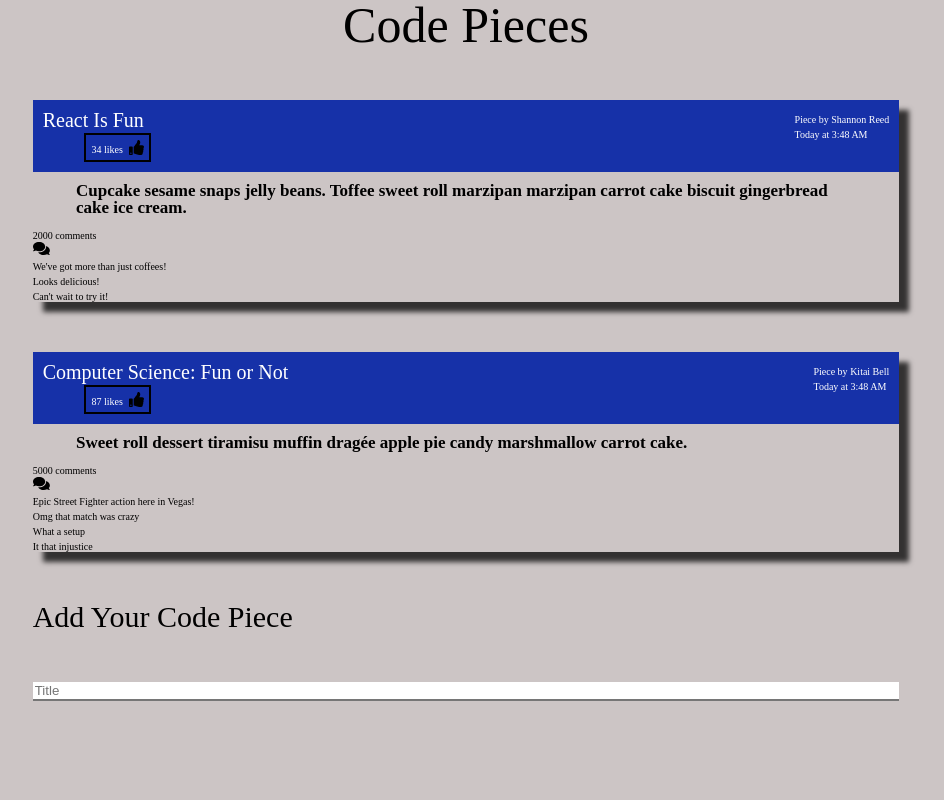
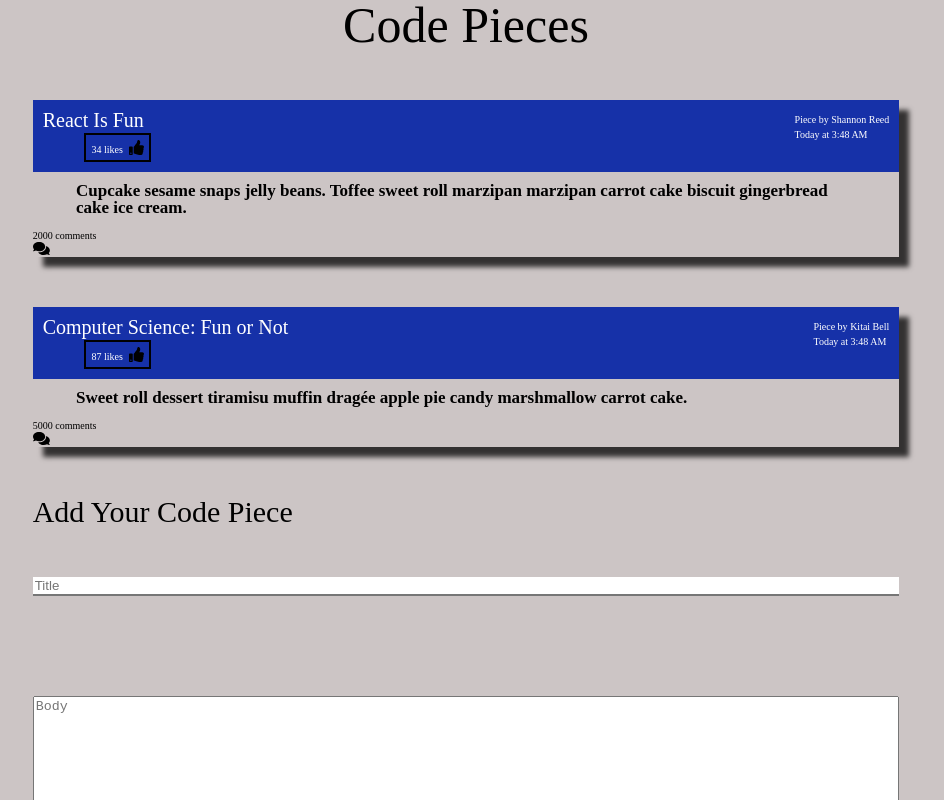
Before and after one commit to SR-Portfolio-Projects/Code-Pieces-Part-I, a React (Create React App) app in the folder code-pieces/: page / in a window 1280 px wide. Shown: the top 800 px of the page, without its empty margins (174-1118 px from the left). Built offline with nearby package versions, Linux system fonts and the light colour scheme.

Commit message:
comments now show when the comment button is clicked

```diff
--- a/code-pieces/src/App.css
+++ b/code-pieces/src/App.css
@@ -89,3 +89,13 @@
   display: flex;
   justify-content: space-between;
 }
+
+
+/*Comments*/
+.comments {
+  display: none;
+}
+
+.show {
+  display: inline;
+}
--- a/code-pieces/src/components/Comments.js
+++ b/code-pieces/src/components/Comments.js
@@ -1,6 +1,6 @@
-import React from "react";
+import React, { useState } from "react";
 import { FontAwesomeIcon } from '@fortawesome/react-fontawesome'
-import { faComments } from '@fortawesome/free-solid-svg-icons'
+import { faComments, faTimes } from '@fortawesome/free-solid-svg-icons'
 
 
 import Comment from './comments/Comment';
@@ -8,23 +8,46 @@
 
 
 const Comments = (props) => {
-    const { numOfComments, commentsList } = props;
+	const { numOfComments, commentsList } = props;
+	const [commentsOpen, setCommentsOpen] = useState(false)
+	console.log(commentsList.length);
+
+	const handleClick = () => {
+		console.log('clicked');
+		setCommentsOpen({commentsOpen: !commentsOpen})
+		console.log(commentsOpen);
+
+	}
 
 	return (
-	    <div className="comment-section" key="comment-icons-container">
-			<div className="comments-section-wrapper">
-				<p className="comments-number">{ numOfComments } comments</p>
-					<FontAwesomeIcon icon = { faComments } />
+	    <div className="comment-section-container" key="comment-container">
+
+			<div className = 'comments-button' onClick = { handleClick }>
+						<p className="comments-number">{ numOfComments } comments</p>
+						<FontAwesomeIcon icon = { faComments } />
 			</div>
-                { commentsList ?
-                    commentsList.map((comment, index) => {
-                        return <Comment key = {index} comment = { comment } />
 
-                }) : null}
+				{ commentsList.length && (
+
+					<div className = {`comments ${commentsOpen ? 'show' : ''}`}>
+
+						{commentsList.map((comment, index) => (
+
+                            <div className = 'comment-list-item' key = {index} >
+								<Comment comment = { comment } />
+                            </div>
+
+                        ))}
+
+						<div className = 'close-comments-button' onClick = { handleClick }>
+							<FontAwesomeIcon icon = { faTimes } />
+                  		</div>
+
+					</div>
+				)}
 
 		</div>
 	);
-}
-;
+};
 
 export default Comments;
```
